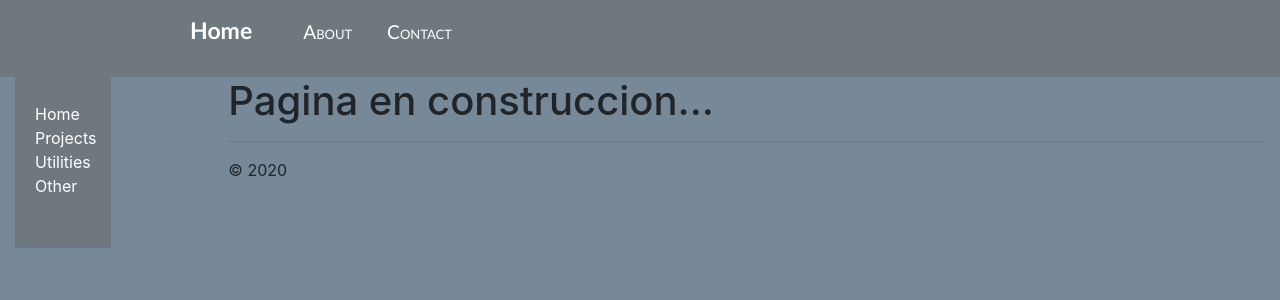
After one commit to mwesterg/personal-website, a Django app: page /main/other in a window 1280 px wide. The commit adds this page. Shown: the top 300 px of the page. Run offline with Django 3.2, Linux system fonts and the light colour scheme; some libraries are stand-ins or nearby versions.

Commit message:
added under construction page

```diff
--- a/main/templates/base_generic.html
+++ b/main/templates/base_generic.html
@@ -17,8 +17,8 @@
     <div id = "menu" class="navbar">
         <ul>
             <il><a href="{% url 'index' %}" class="navbar-brand">Home</a></il>
-            <il><a href="" class="navbar-item">About</a></il>
-            <il><a href="" class="navbar-item">Contact</a></il>
+            <il><a href="{% url 'about' %}" class="navbar-item">About</a></il>
+            <il><a href="{% url 'contact' %}" class="navbar-item">Contact</a></il>
         </ul>
     </div>
 
--- /dev/null
+++ b/main/templates/contru.html
@@ -0,0 +1,8 @@
+{% extends "base_generic.html" %}
+
+{% block content %}
+
+  <h1>Pagina en construccion...</h1>
+
+
+{% endblock %}
--- a/main/urls.py
+++ b/main/urls.py
@@ -6,4 +6,6 @@ urlpatterns = [
     path('utils', views.utils, name='utils'),
     path('projects', views.projects, name='projects'),
     path('other', views.other, name='other'),
+    path('about',views.about, name='about'),
+    path('contact',views.about, name='contact'),
 ]
--- a/main/views.py
+++ b/main/views.py
@@ -18,9 +18,19 @@ def utils(request):
 def projects(request):
     """ view functions for projects page """
 
-    return render(request,'projects.html')
+    return render(request,'contru.html')
 
 def other(request):
     """ view functions for "other" page """
 
-    return render(request,'other.html')
+    return render(request,'contru.html')
+
+def contact(request):
+    """ view functions for "other" page """
+
+    return render(request,'contru.html')
+
+def about(request):
+    """ view functions for "other" page """
+
+    return render(request,'contru.html')
--- a/webwester/settings.py
+++ b/webwester/settings.py
@@ -25,7 +25,7 @@ SECRET_KEY = 'enlqx5y0vg(@jhxmehm86sn9vs1^dte68crb@qu($r@(5p#1l('
 # SECURITY WARNING: don't run with debug turned on in production!
 DEBUG = True
 
-ALLOWED_HOSTS = ['200.86.142.66',]
+ALLOWED_HOSTS = ['200.86.142.66','127.0.0.1',]
 
 
 # Application definition
```
